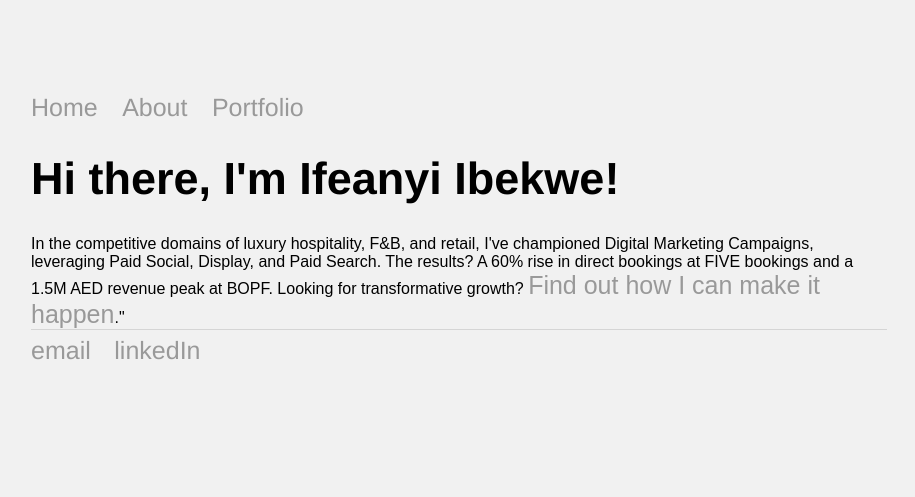
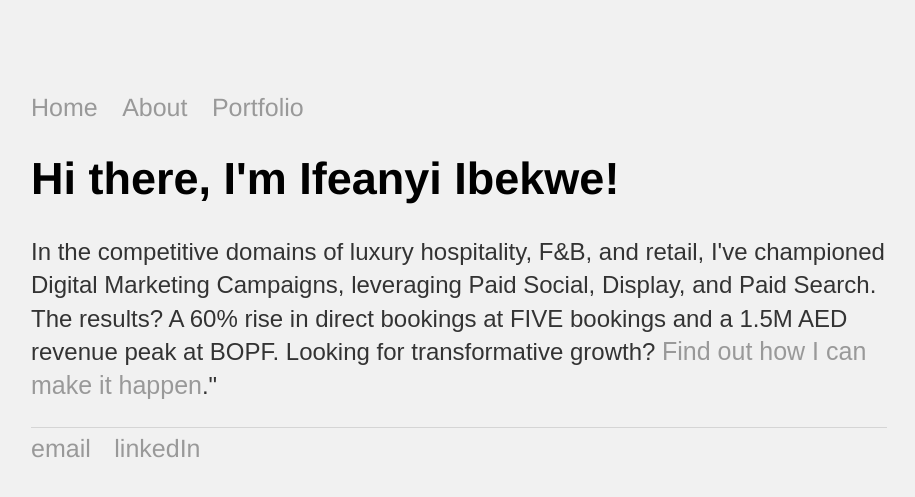
Before and after one commit to IfeanyiIbekwe/ifeanyiibekwe.github.io, a Jekyll site: the page built from index.html, in a window 1280 px wide. Shown: the top 497 px of the page, without its empty margins (181-1096 px from the left). Built offline with Jekyll 4.4.1, drawn with Linux system fonts in a browser that asks for light colours.

```diff
--- a/index.html
+++ b/index.html
@@ -4,5 +4,5 @@ title: Ifeanyi Ibekwe, E-Commerce and Digital Marketing Expert | Driving Sales a
 ---
 <div class="blurb">
 	<h1>Hi there, I'm Ifeanyi Ibekwe!</h1>
-	In the competitive domains of luxury hospitality, F&B, and retail, I've championed Digital Marketing Campaigns, leveraging Paid Social, Display, and Paid Search. The results? A 60% rise in direct bookings at FIVE bookings and a 1.5M AED revenue peak at BOPF. Looking for transformative growth? <a href="/about">Find out how I can make it happen</a>."
+	<p>In the competitive domains of luxury hospitality, F&B, and retail, I've championed Digital Marketing Campaigns, leveraging Paid Social, Display, and Paid Search. The results? A 60% rise in direct bookings at FIVE bookings and a 1.5M AED revenue peak at BOPF. Looking for transformative growth? <a href="/about">Find out how I can make it happen</a>."</p>
 </div><!-- /.blurb -->
```
